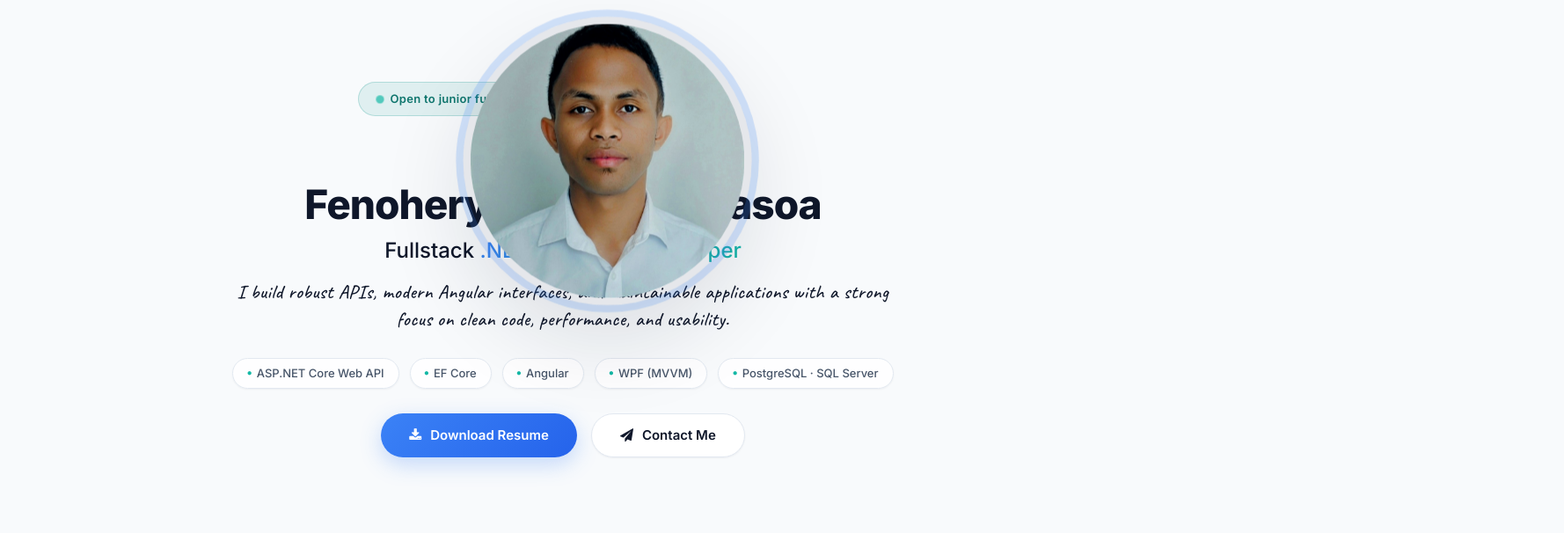
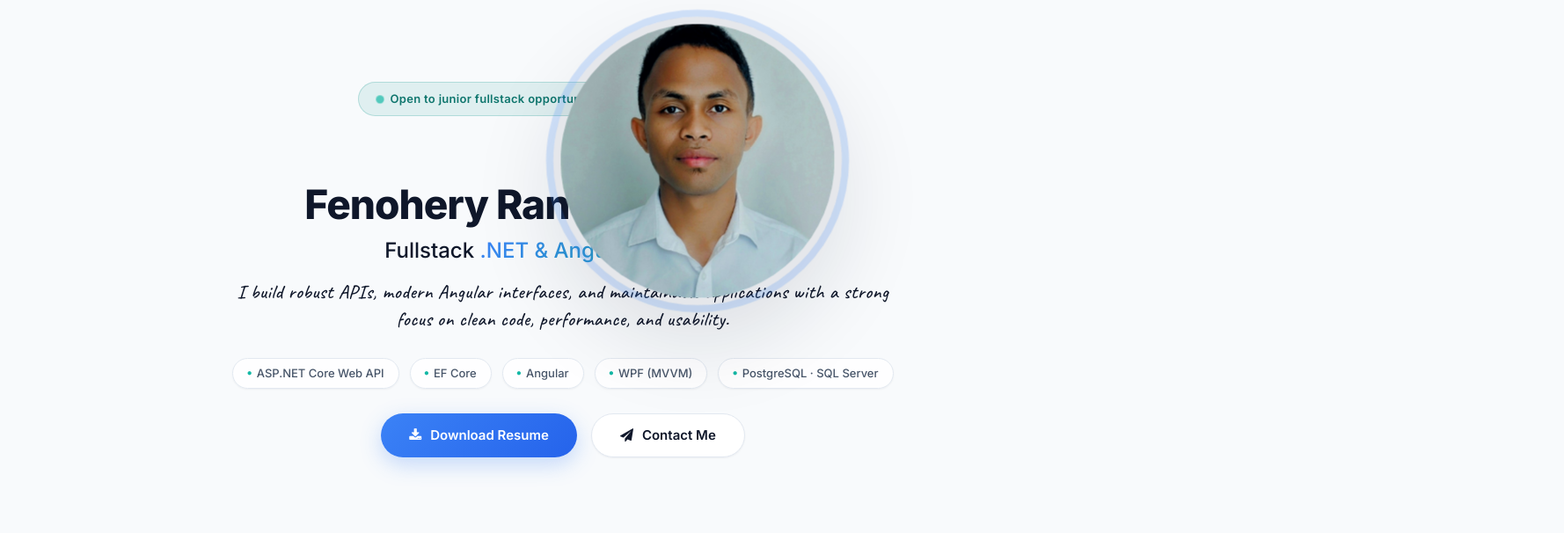
Before and after one commit to fenoheryrandriamahasoa/Portfolio, a plain HTML site: page index.html in a window 1280 px wide. In both pictures the pointer is over the picture 793 px from the left and 166 px from the top of the page. Shown: the part 66-672 px from the top of the page at 88% size, 1778 px wide, since content can reach past the window. Drawn offline with nearby package versions, Linux system fonts and the light colour scheme.

Commit message:
profile picture animation

```diff
--- a/css/main.css
+++ b/css/main.css
@@ -407,7 +407,7 @@ body.theme-dark .status-dot {
 
 .profile-hero:hover {
     z-index: 100;
-    transform: scale(2.05) translateY(40px) translateX(-50px);
+    transform: scale(2.05) translateY(40px);
 }
 
 body:not(.theme-dark) .profile-hero {
@@ -419,8 +419,6 @@ body.theme-dark .profile-hero {
     border: 4px solid rgba(255, 255, 255, 0.16);
     box-shadow: 0 0 0 4px rgba(59, 130, 246, 0.3), var(--shadow-xl);
 }
-
-
 
 .profile-name {
     font-size: 46px;
```
